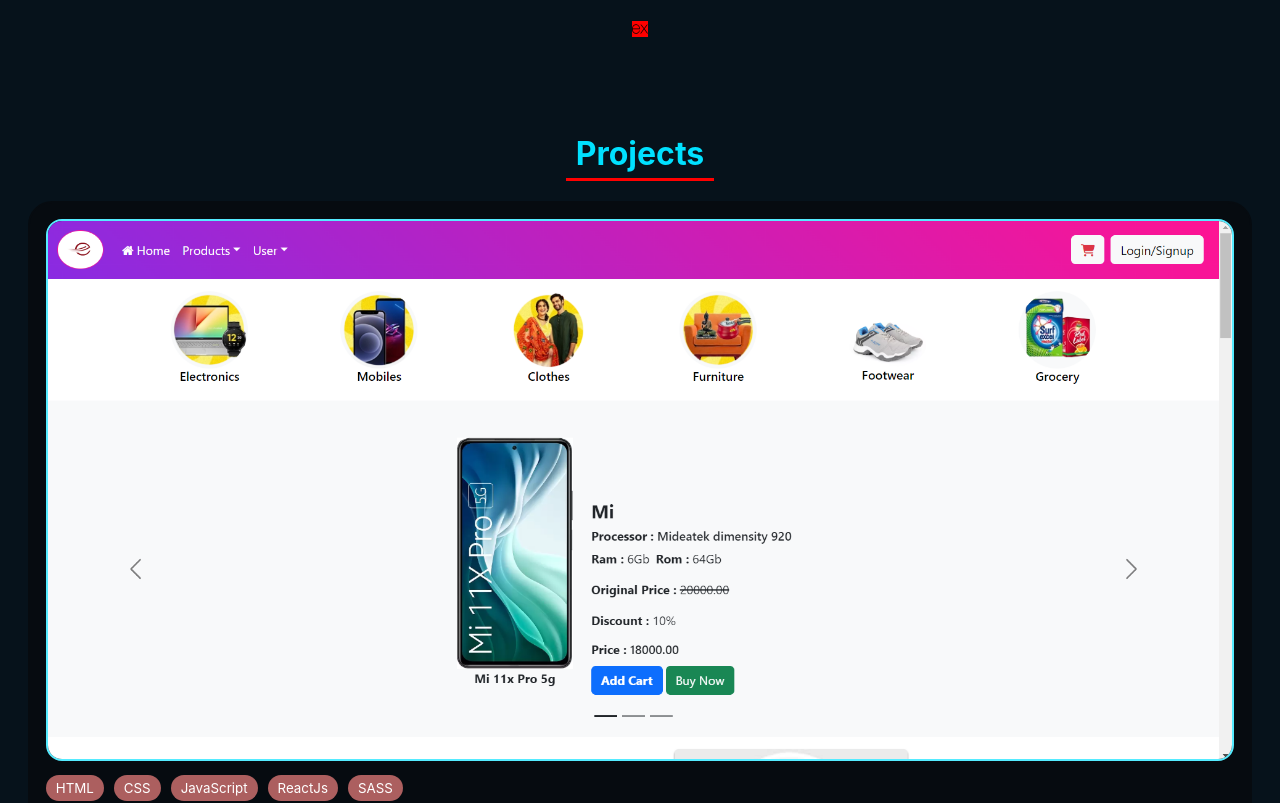
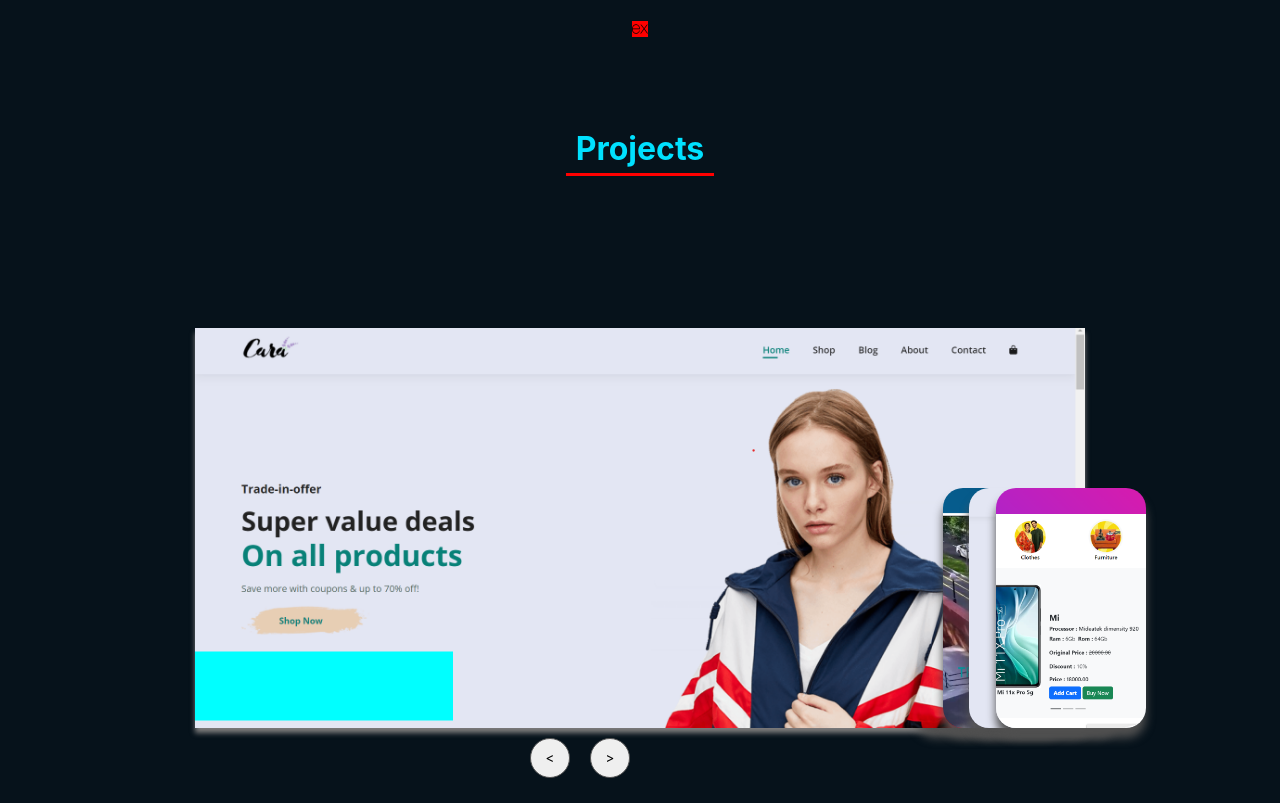
Before and after one commit to RajeshVarma22/rajesh_portfolio, a React (Create React App) app: page / in a window 1280 px wide. Shown: the part 1480-2283 px from the top of the page. Built offline with nearby package versions, Linux system fonts and the light colour scheme.

Commit message:
Completed projects

```diff
--- a/src/App.js
+++ b/src/App.js
@@ -17,7 +17,7 @@
       <Skills />
       {/* <Test /> */}
       <Projects />
-      {/* <Carousel1 /> */}
+      {/* <Carousel1 prop={data}/> */}
       {/* <Projects_s_m_l dataObj={data}/> */}
     </div>
   );
--- a/src/components/Home/Typewriter.jsx
+++ b/src/components/Home/Typewriter.jsx
@@ -10,7 +10,7 @@
           "MERN Stack Developer",
           "Python Developer"
         ],
-        autoStart: false,
+        autoStart: true,
         delay: 10,
         loop: true,
         deleteSpeed: 50,
--- a/src/components/projects/Projects.jsx
+++ b/src/components/projects/Projects.jsx
@@ -8,16 +8,18 @@
 const Projects = () => {
   return (
     <section id="projects">
-      <h1 id="pojects_title">Projects</h1>
+      <h1 id="pojects_title"><span className="project_title_span">Projects</span></h1>
       {/* <Carousel images={images}/> */}
 
-      {/* <div id ="desktop">
+      <div id="desktop">
         <Carousel1 prop={data} />
       </div>
       <div id="mobile_tablet">
         <Projects_s_m_l dataObj={data} />
-      </div> */}
-        <Projects_s_m_l dataObj={data} />
+      </div>
+      {/* <Carousel1 prop={data} /> */}
+
+      {/* <Projects_s_m_l dataObj={data} /> */}
     </section>
   );
 };
--- a/src/components/projects/projects.scss
+++ b/src/components/projects/projects.scss
@@ -1,23 +1,25 @@
 @import "../SCSS/variables.scss";
 
 #projects {
-  display: flex;
-  justify-content: center;
-  align-items: center;
-  flex-wrap: wrap;
   background-color: $dark_theme_color;
   overflow: hidden;
 
-  #pojects_title{
+  #pojects_title {
+    text-align: center;
+
+    .project_title_span {
       padding: 5px 10px;
       color: $sky_blue_color;
       margin-bottom: 20px;
       font-size: xx-large;
       border-bottom: 3px solid red;
     }
+  }
 
   #desktop {
     position: relative;
+    height: 90vh;
+    width: 100%;
   }
 }
 
@@ -31,11 +33,11 @@
   }
 }
 
-@media screen and (max-width: 1021px) {
+@media screen and (max-width: 1024px) {
   #mobile_tablet {
     display: block;
   }
-  #desktop{
+  #desktop {
     display: none;
   }
 }
```
Lines whose indentation alone changed are shown as unchanged.
